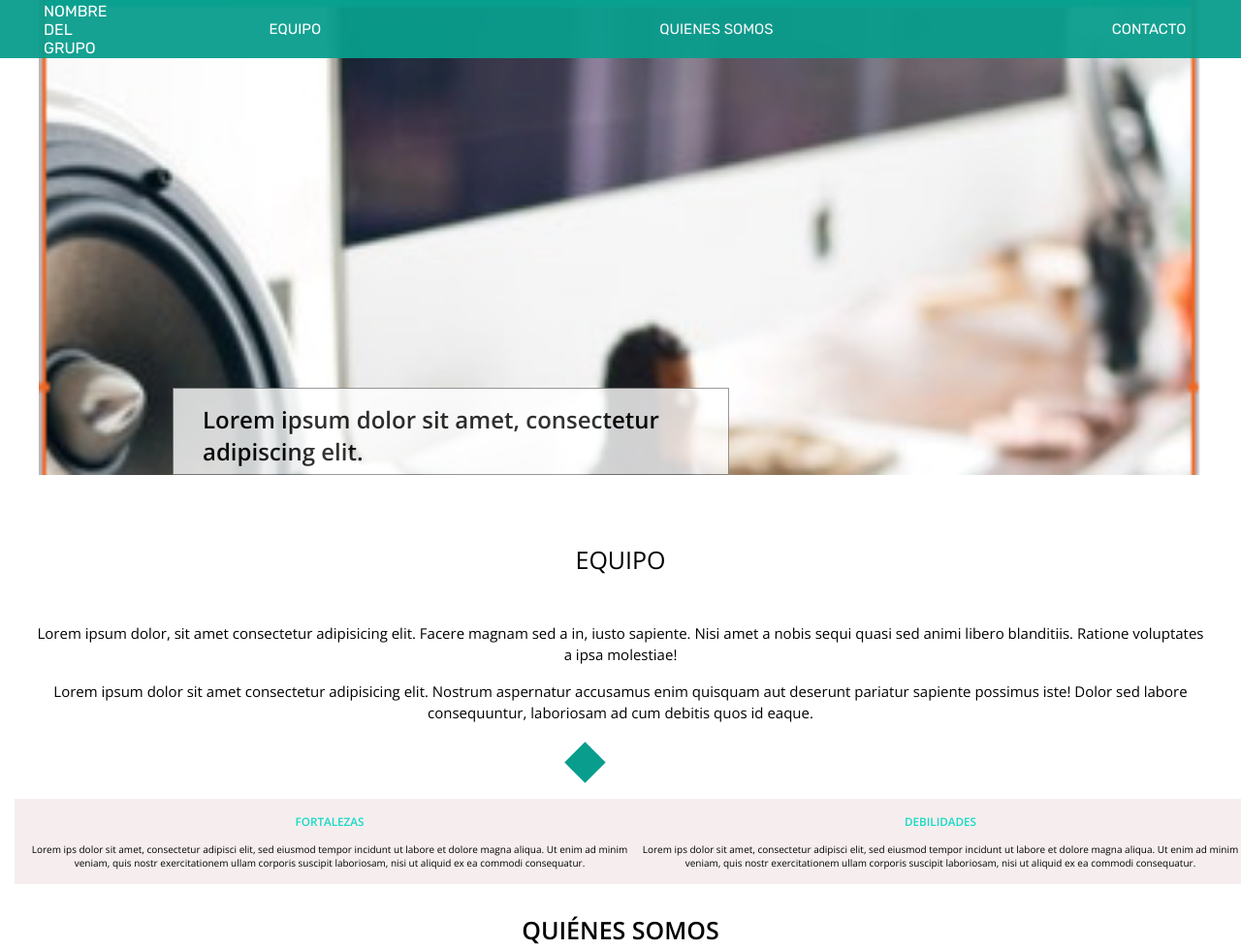
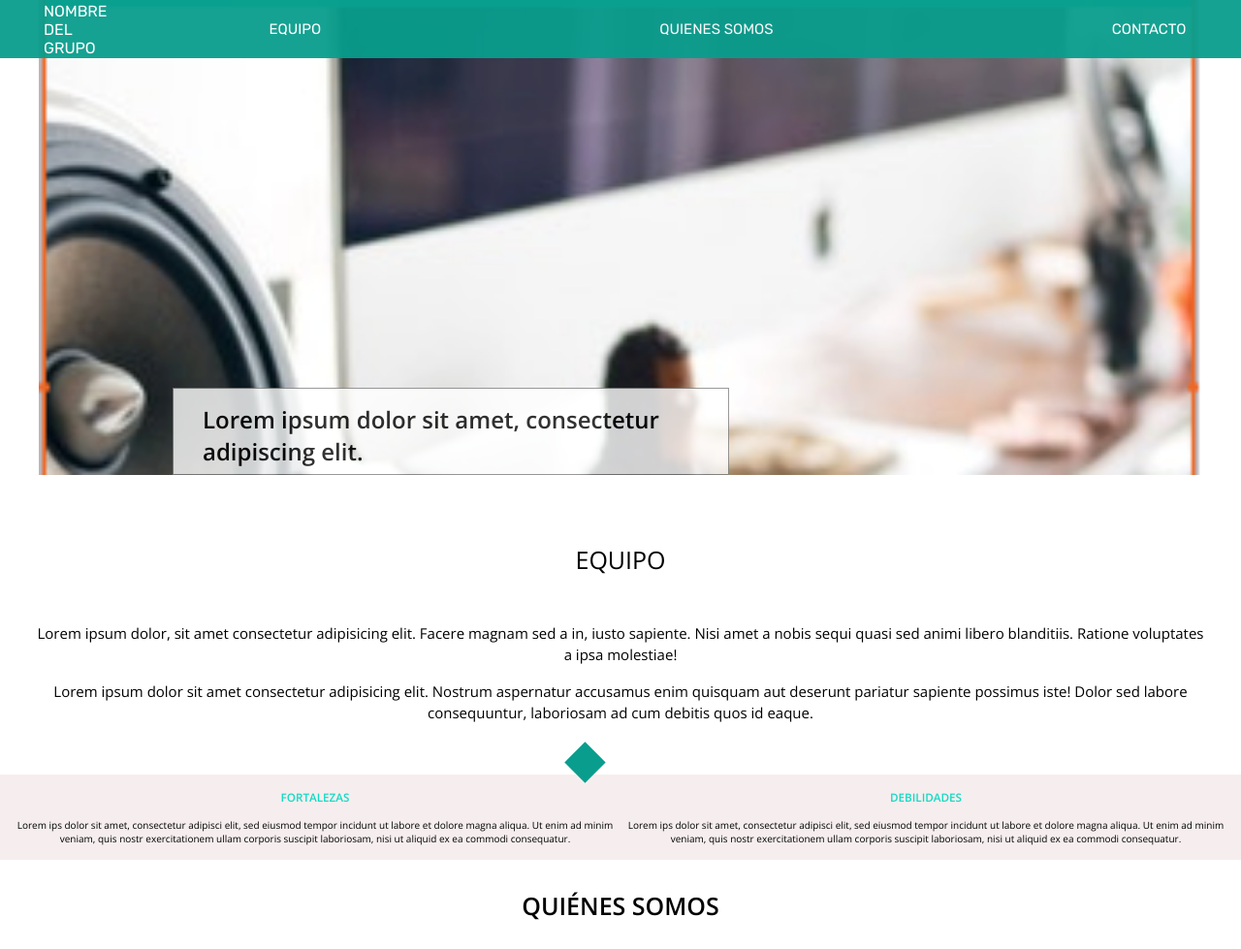
Before and after one commit to Adalab/project-promo-T-module-1-team-3, a website: page docs/index.html in a window 1280 px wide. Shown: the top 979 px of the page at 97% size. Drawn offline with nearby package versions, Linux system fonts and the light colour scheme; files that its build step writes are made by us from their sources.

Commit message:
update rectangle

```diff
--- a/src/scss/layout/_s-w.scss
+++ b/src/scss/layout/_s-w.scss
@@ -1,7 +1,8 @@
 .strengths{
     width: 100%;
     height: 100%;
-    margin: 10px 15px 0 15px;
+    margin: -15px auto 0;
+    // hemos cambiado esto para encajar el rombito//
     padding: 15px 15px 15px;
     background-color: rgb(246, 238, 238);
     display: flex;
```
